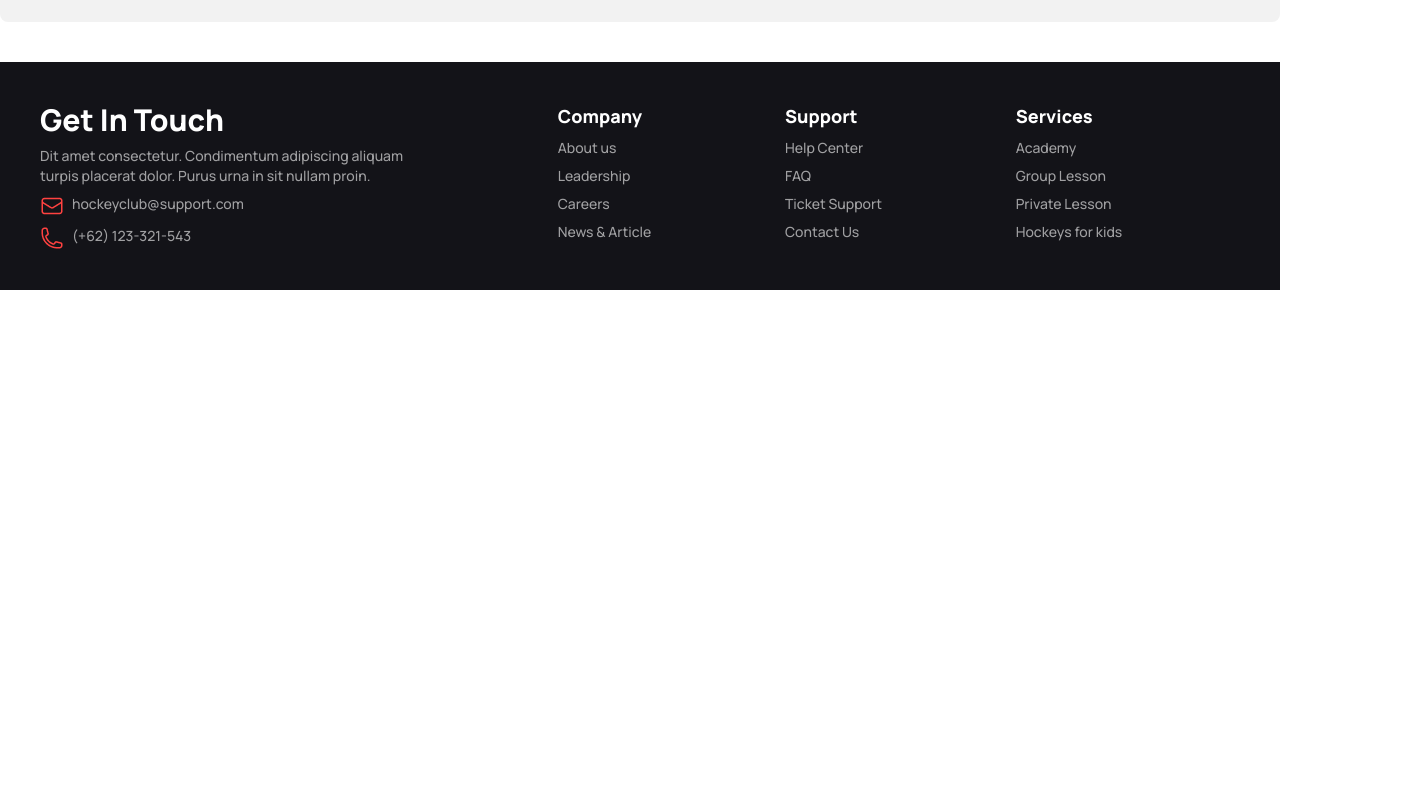
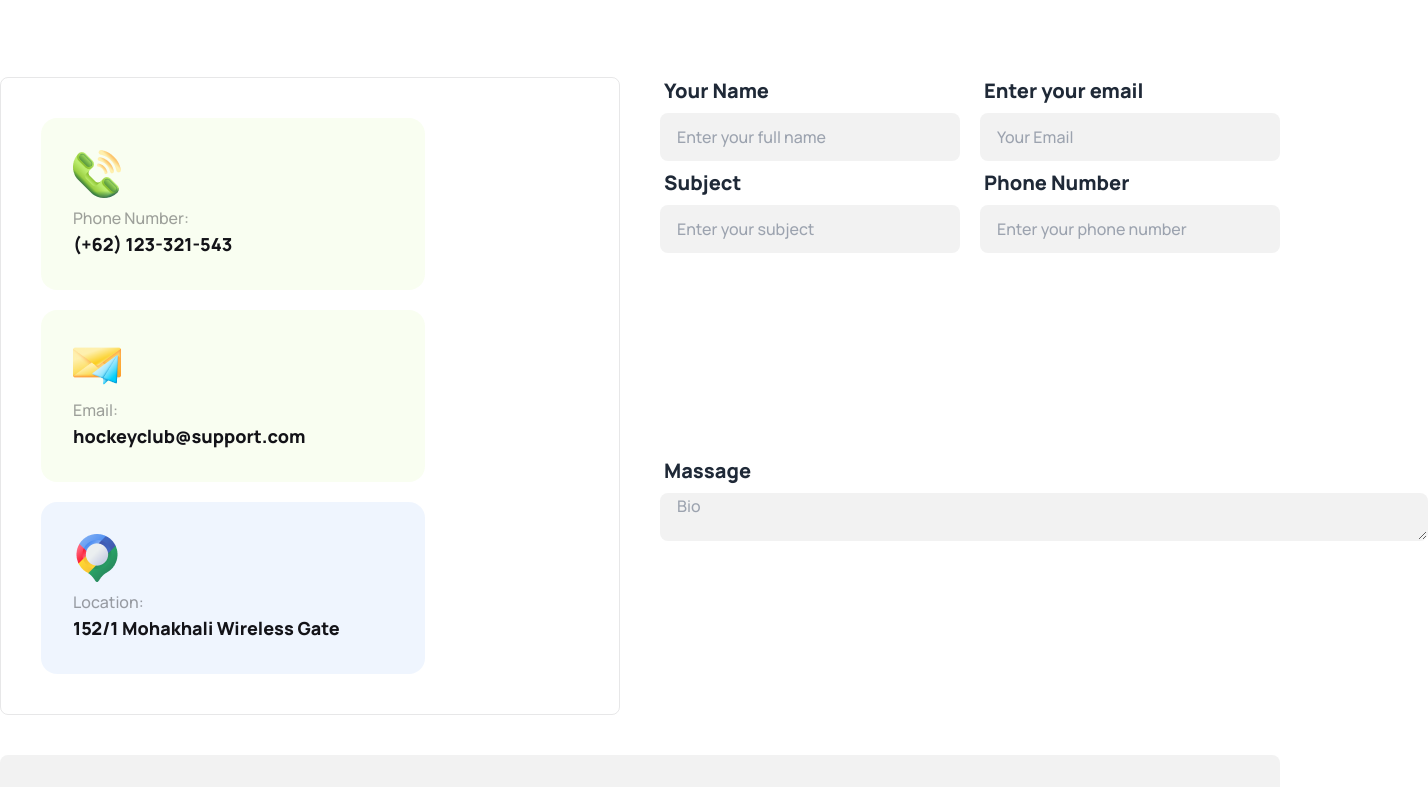
Before and after one commit to shahsohan/assignment-3, a plain HTML site: page index.html in a window 1280 px wide. Shown: the part 4283-5070 px from the top of the page, 1428 px wide, since content can reach past the window. Before the commit the page ends 4573 px from the top, so only its background shows below. Drawn offline with nearby package versions, Linux system fonts and the light colour scheme.

Commit message:
added contact form

```diff
--- a/index.html
+++ b/index.html
@@ -502,6 +502,114 @@
                 </div>
             </div>
         </section>
+        <!-- massage contact section  -->
+        <section>
+
+            <div class=" mt-16 mb-10">
+                <h3 class=" text-4xl font-extrabold text-[#131318] text-center">Contact Form</h3>
+                <div class="">
+                    <p class=" mt-4 text-base font-medium text-center text-[#5A5A5D]  md:px-40">
+                        A contact form is a crucial component of a website, enabling visitors to communicate easily.
+                        Typically comprising fields for name, email, and a message, it facilitates seamless interaction.
+                        Once submitted, the form data is often processed server-side, allowing businesses or individuals
+                        to receive and respond to inquiries, feedback, or other relevant information.</p>
+                </div>
+            </div>
+            <!-- contact detail info section  -->
+            <div class=" grid  grid-cols-1 md:grid-cols-2 gap-10">
+                <div class="border border-[#13131819] rounded-lg grid gap-5 p-10 my-10">
+                    <div>
+                        <div class="">
+                            <div class="card w-96 bg-[#bced6d19] ">
+                                <div class="card-body">
+                                    <div class="">
+                                        <img src="Images/Group 1171275317.png" alt="">
+                                    </div>
+                                    <div>
+                                        <p class="text-base font-medium text-[#13131866]">Phone Number:</p>
+                                        <h3 class="text-lg font-extrabold text-[#131318]">(+62) 123-321-543</h3>
+                                    </div>
+                                </div>
+                            </div>
+                        </div>
+                    </div>
+                    <div>
+                        <div class="">
+                            <div class="card w-96 bg-[#bced6d19] ">
+                                <div class="card-body">
+                                    <div class="">
+                                        <img src="Images/Group 1171275318.png" alt="">
+                                    </div>
+                                    <div>
+                                        <p class="text-base font-medium text-[#13131866]">Email:</p>
+                                        <h3 class="text-lg font-extrabold text-[#131318]">hockeyclub@support.com</h3>
+                                    </div>
+                                </div>
+                            </div>
+                        </div>
+                    </div>
+                    <div>
+                        <div class="">
+                            <div class="card w-96 bg-[#629cf31a] ">
+                                <div class="card-body">
+                                    <div class="">
+                                        <img src="Images/Group 1171275321.png" alt="">
+                                    </div>
+                                    <div>
+                                        <p class="text-base font-medium text-[#13131866]">Location:</p>
+                                        <h3 class="text-lg font-extrabold text-[#131318]">152/1 Mohakhali Wireless Gate
+                                        </h3>
+                                    </div>
+                                </div>
+                            </div>
+                        </div>
+                    </div>
+                </div>
+                <div class="pt-8  grid-cols-1 mb-8 grid md:grid-cols-2 gap-5 ">
+                    <div class=" ">
+                        <div class="">
+                            <div class="label  ">
+                                <span class="label-text text-xl font-bold">Your Name</span>
+                            </div>
+                            <input type="text" placeholder="Enter your full name"
+                                class="input bg-base-200 w-full max-w-xs " />
+
+                            <div class="label">
+                                <span class="label-text text-xl font-bold">Subject</span>
+
+                            </div>
+                            <input type="text" placeholder="Enter your subject"
+                                class="input bg-base-200 w-full max-w-xs" />
+                        </div>
+                    </div>
+                    <div class=" ">
+                        <div class="">
+                            <div class="label  ">
+                                <span class="label-text text-xl font-bold">Enter your email</span>
+                            </div>
+
+                            <input type="text" placeholder="Your Email" class="input bg-base-200 w-full max-w-xs " />
+                            <div class="label">
+                                <span class="label-text text-xl font-bold">Phone Number</span>
+
+                            </div>
+                            <div class="">
+                                <input type="text" placeholder="Enter your phone number"
+                                    class="input bg-base-200 w-full max-w-xs " />
+                            </div>
+                        </div>
+                    </div>
+
+                    <div>
+                        <div class="label">
+                            <span class="label-text text-xl font-bold">Massage</span>
+
+                        </div>
+                        <textarea class="  input bg-base-200 w-screen max-w-screen-md" placeholder="Bio"></textarea>
+                    </div>
+                </div>
+            </div>
+        </section>
         <!-- social icons section  -->
         <div class=" text-center rounded-lg bg-base-200 mb-10">
             <div class="py-10 ">
@@ -543,28 +651,29 @@
                     </p>
                 </div>
             </div>
-            <nav class="">
+            <div class="grig grid-cols-2  md:grid-cols-3 ml-24 pl- gap-40">
+                <nav class=" grid">
                     <header class="text-lg font-bold">Company</header>
                     <a class="link link-hover text-[#FFFFFF99]">About us</a>
                     <a class="link link-hover text-[#FFFFFF99]">Leadership</a>
                     <a class="link link-hover text-[#FFFFFF99]">Careers</a>
                     <a class="link link-hover text-[#FFFFFF99]">News & Article</a>
                 </nav>
-            <nav>
+                <nav class="grid">
                     <header class="text-lg font-bold">Support</header>
                     <a class="link link-hover text-[#FFFFFF99]">Help Center</a>
                     <a class="link link-hover text-[#FFFFFF99]">FAQ</a>
                     <a class="link link-hover text-[#FFFFFF99]">Ticket Support</a>
                     <a class="link link-hover text-[#FFFFFF99]">Contact Us</a>
                 </nav>
-            <nav>
+                <nav class="grid">
                     <header class=" text-lg font-bold">Services</header>
                     <a class="link link-hover text-[#FFFFFF99]">Academy</a>
                     <a class="link link-hover text-[#FFFFFF99]">Group Lesson</a>
                     <a class="link link-hover text-[#FFFFFF99]">Private Lesson</a>
                     <a class="link link-hover text-[#FFFFFF99]">Hockeys for kids</a>
-
                 </nav>
+            </div>
         </div>
     </footer>
 
```
Lines whose indentation alone changed are shown as unchanged.
